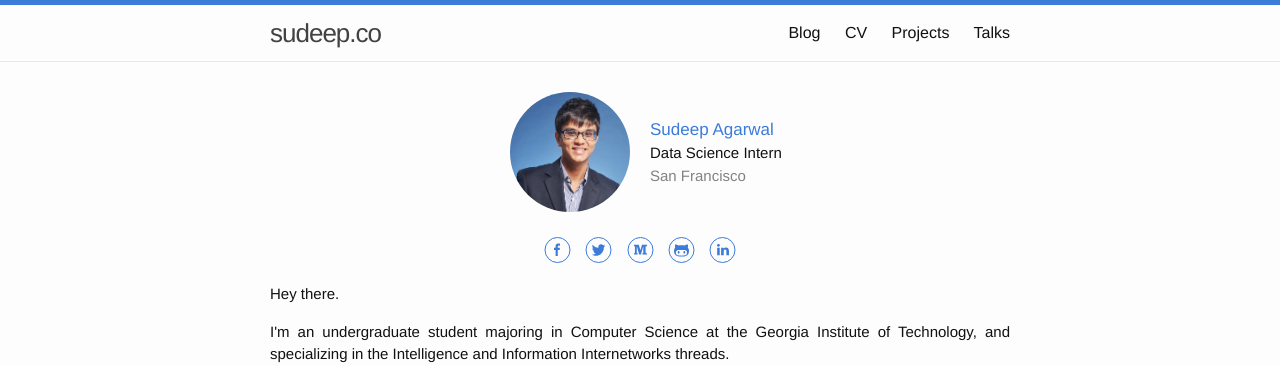
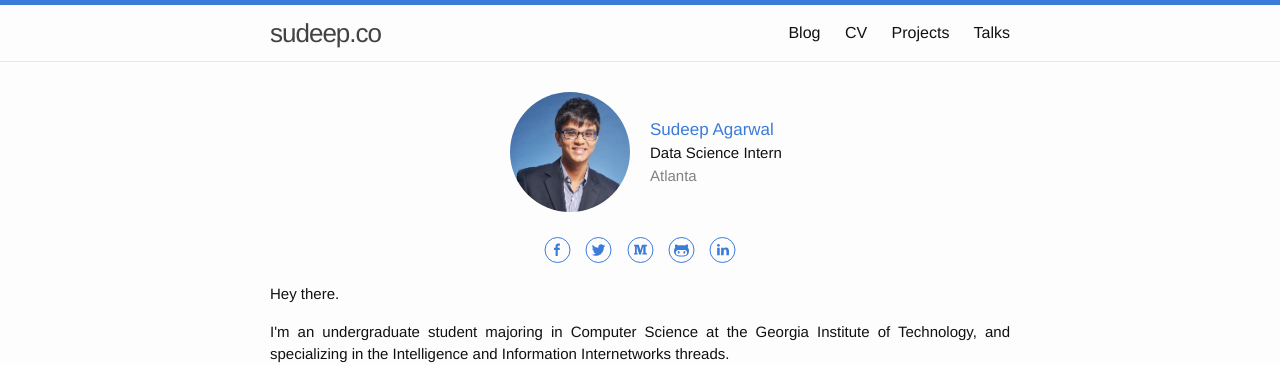
Before and after one commit to sudeepag/sudeep.co, a Jekyll site: the page built from index.html, in a window 1280 px wide. Shown: the top 365 px of the page. Built offline with Jekyll 4.4.1, drawn with Linux system fonts in a browser that asks for light colours.

Commit message:
Update introduction.

```diff
--- a/index.html
+++ b/index.html
@@ -11,7 +11,7 @@ layout: default
 			<div class="intro-col intro-col-2">
 				<span class="name">Sudeep Agarwal</span> <br>
 				Data Science Intern <br>
-				<span class="location">San Francisco</span>
+				<span class="location">Atlanta</span>
 			</div>
 		</div>
 
```
